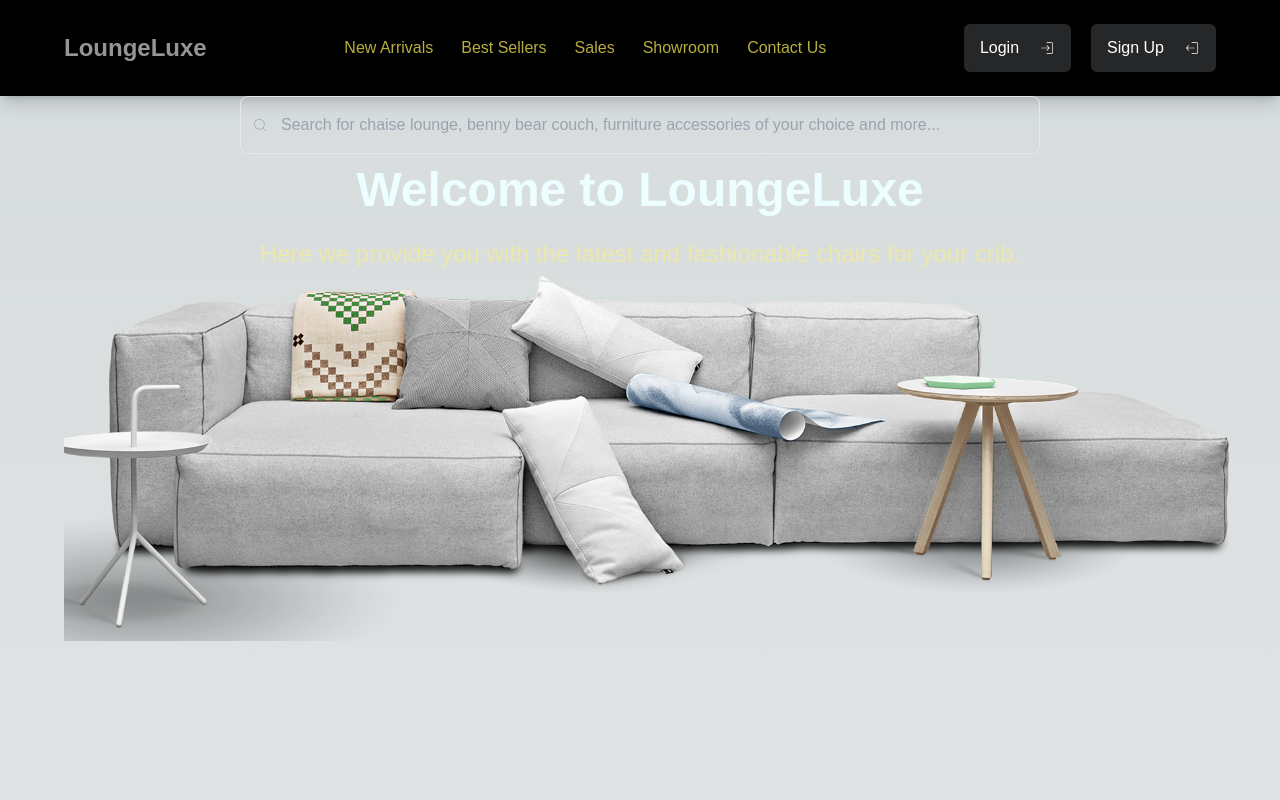
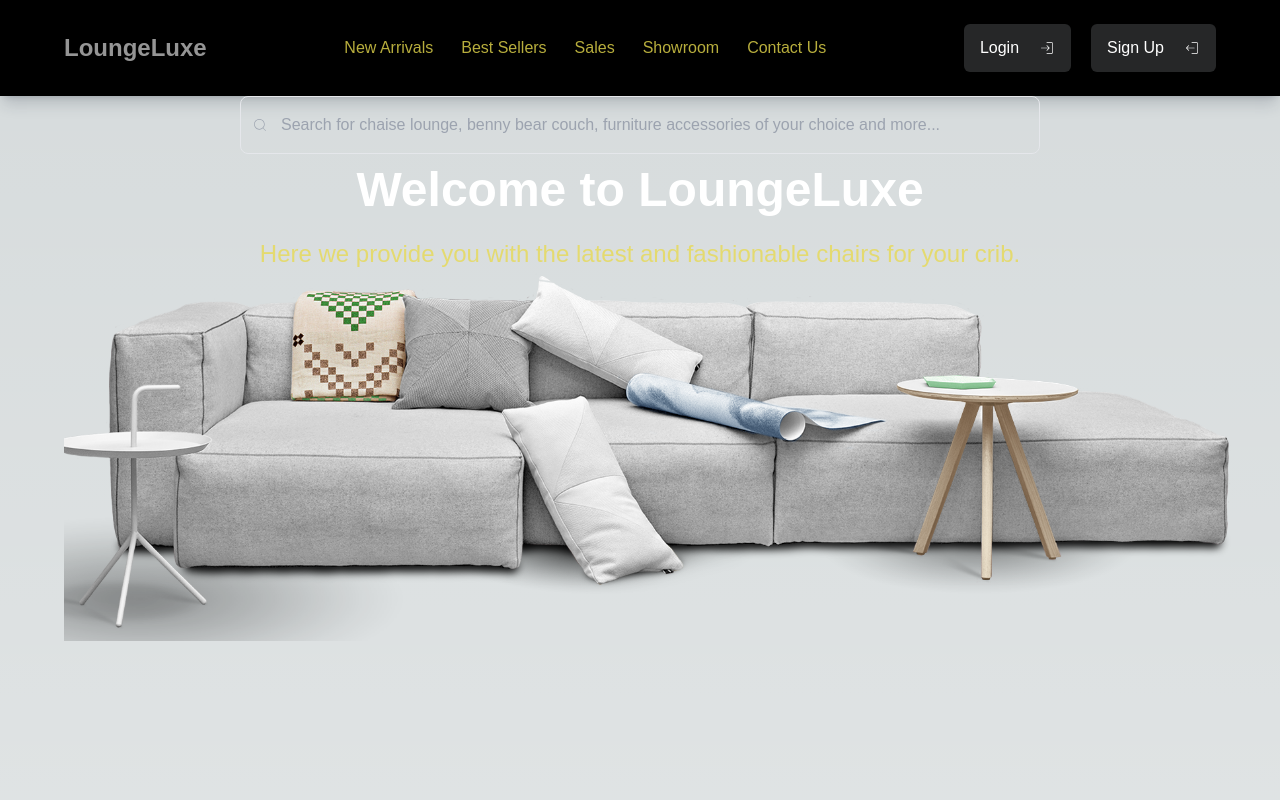
Before and after one commit to Muees99/Lounge-Luxe, a Next.js app: page / in a window 1280 px wide. Shown: the top 800 px of the page. Built offline with nearby package versions, Linux system fonts and the light colour scheme; a web font is replaced by a local one.

Commit message:
Hero  Section

```diff
--- a/app/components/Hero/index.tsx
+++ b/app/components/Hero/index.tsx
@@ -68,10 +68,12 @@ const Hero = () => {
           </div>
         </div>
         <div className="flex flex-col w-full h-full justify-center items-center mt-6 sm:mt-3">
-          <div className="font-montserrat font-bold  text-center text-xl md:text-5xl sm:text-2xl leading-[140%] text-cyan-50 relative z-[10000]">
+          <div
+            className="font-montserrat font-bold  text-center text-xl md:text-5xl sm:text-2xl leading-[140%] text-[#ffffff] relative z-[10000]"
+          >
             Welcome to LoungeLuxe
           </div>
-          <p className="font-montserrat font-light text-lg md:text-2xl sm:text-2xl  leading-[28px] mt-6 text-[#fff27b86] relative z-[10000]">
+          <p className="font-montserrat font-light text-center text-lg md:text-2xl sm:text-2xl  leading-[28px] mt-6 text-[#eed70c86] relative z-[10000]">
             Here we provide you with the latest and fashionable chairs for your
             crib.
           </p>
```
